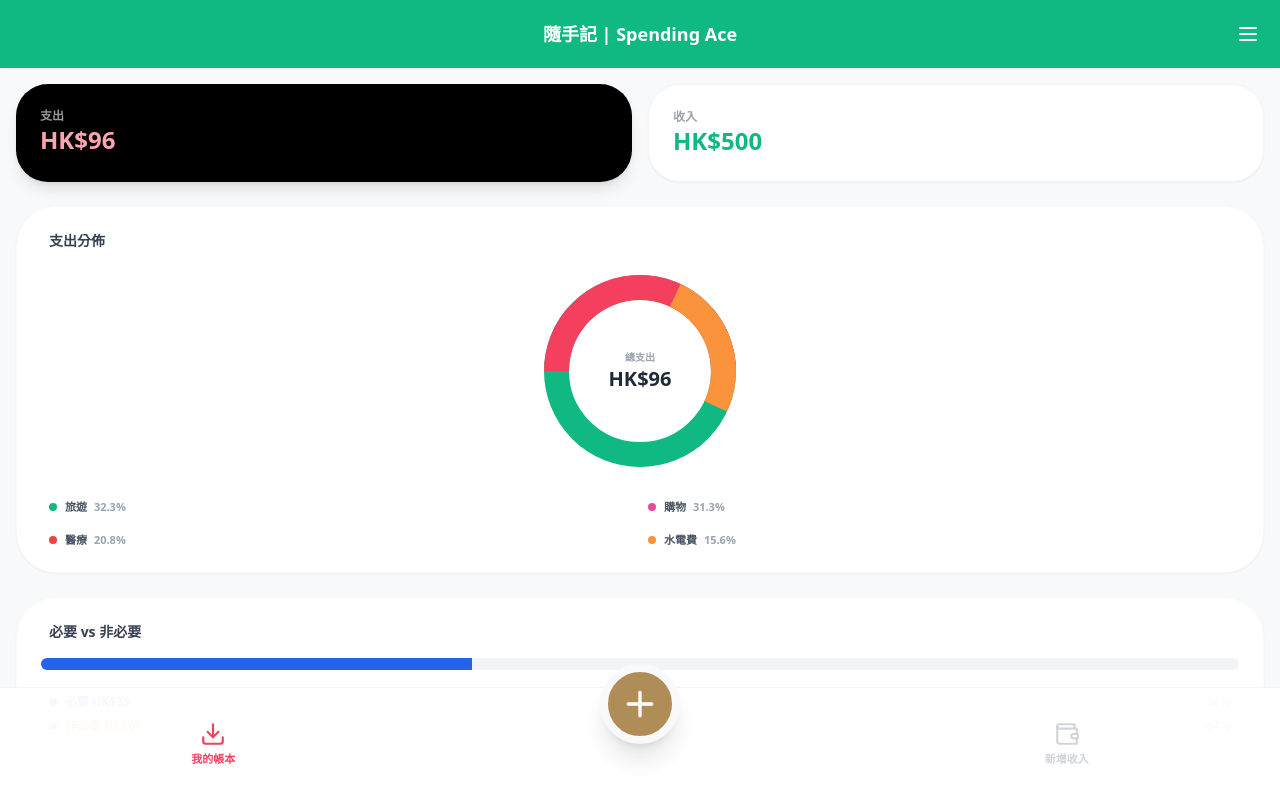
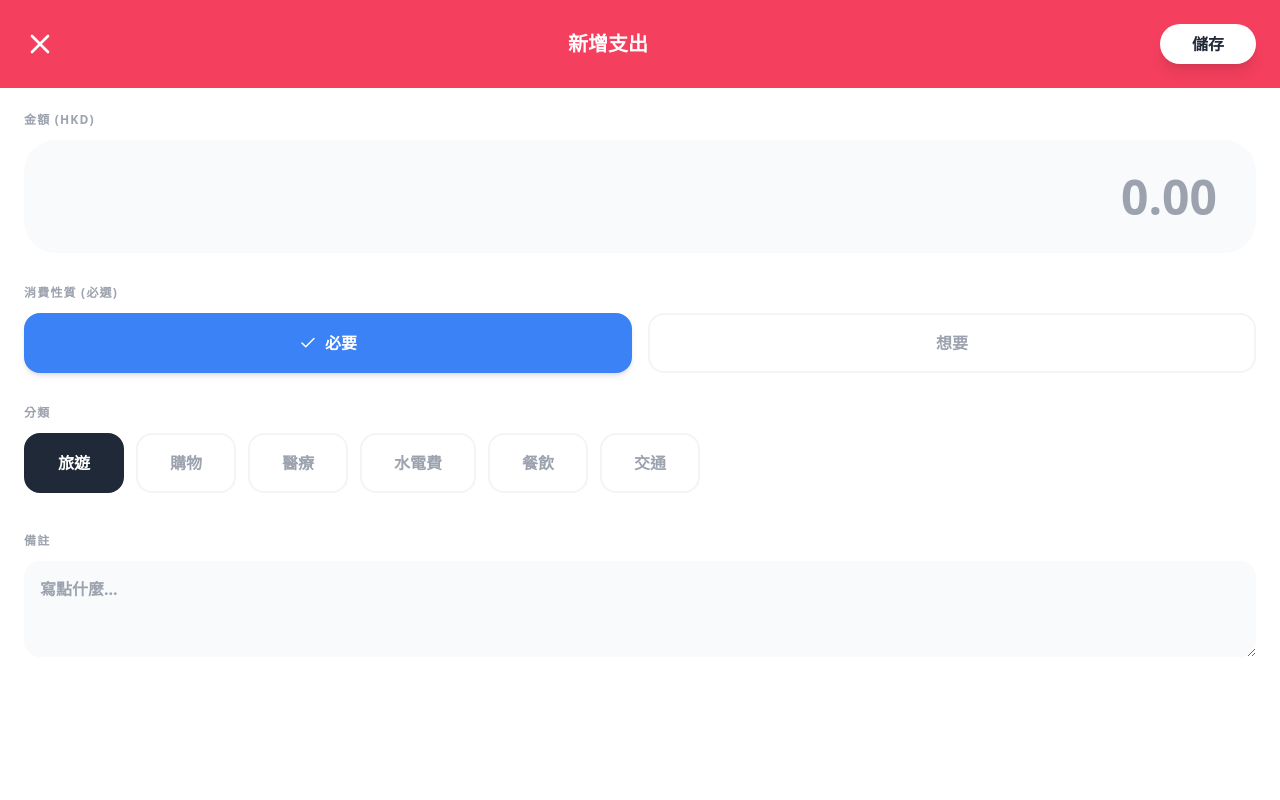
Before and after one commit to nattoisemobileai-max/mymoney, a React (Create React App) app: page / in a window 1280 px wide. Both pictures are taken after a click on the button 639 px from the left and 704 px from the top of the page. Shown: the top 800 px of the page. Built offline with nearby package versions, Linux system fonts and the light colour scheme.

Commit message:
Update App.js

```diff
--- a/src/App.js
+++ b/src/App.js
@@ -1,7 +1,7 @@
 import React, { useState } from 'react';
 import {
   Download, Wallet, Plus, X, ChevronLeft, Menu,
-  Trash2, TrendingUp, Globe, ChevronDown, ChevronUp
+  Trash2, TrendingUp, Globe, ChevronDown, ChevronUp, Check
 } from 'lucide-react';
 
 const App = () => {
@@ -11,187 +11,170 @@ const App = () => {
   const [showSettingsModal, setShowSettingsModal] = useState(false);
   const [selectedRecord, setSelectedRecord] = useState(null);
 
-  // 分類展開狀態
   const [expandExp, setExpandExp] = useState(false);
   const [expandInc, setExpandInc] = useState(false);
 
-  // 原始數據還原
+  // 表單數據狀態
+  const [formData, setFormData] = useState({
+    amount: '',
+    category: '旅遊',
+    nature: 'essential', // 'essential' (必要) or 'desire' (想要)
+    note: '',
+    date: '2026-05-04'
+  });
+
   const [currentSettings, setCurrentSettings] = useState({
     language: '繁體中文',
     appName: '隨手記 | Spending Ace',
-    expCategories: ['旅遊', '購物', '醫療', '水電費'],
-    incCategories: ['薪金', '獎金', 'ATM', '其他']
+    expCategories: ['旅遊', '購物', '醫療', '水電費', '餐飲', '交通'],
+    incCategories: ['薪金', '獎金', 'ATM', '投資收入']
   });
 
   const [records, setRecords] = useState([
-    { type: 'expense', amount: 31, category: '旅遊', id: 1, date: '2026-04-21', note: '機票' },
-    { type: 'expense', amount: 30, category: '購物', id: 2, date: '2026-04-21', note: '超市' },
-    { type: 'income', amount: 500, category: 'ATM', id: 5, date: '2026-04-21', note: '提款' }
+    { type: 'expense', amount: 31, category: '旅遊', nature: 'desire', id: 1, date: '2026-04-21' },
+    { type: 'income', amount: 500, category: 'ATM', nature: 'essential', id: 5, date: '2026-04-21' }
   ]);
 
-  const [newExpCat, setNewExpCat] = useState('');
-  const [newIncCat, setNewIncCat] = useState('');
+  const handleSave = () => {
+    if (!formData.amount || parseFloat(formData.amount) <= 0) {
+      alert("請輸入有效金額");
+      return;
+    }
+    const newRecord = {
+      ...formData,
+      type: inputType,
+      amount: Number(formData.amount),
+      id: Date.now()
+    };
+    setRecords([newRecord, ...records]);
+    setShowInputPage(false);
+    setFormData({ amount: '', category: '旅遊', nature: 'essential', note: '', date: '2026-05-04' });
+  };
 
   return (
     <div className="min-h-screen bg-[#F8F9FB] text-gray-900 pb-32 font-sans select-none overflow-x-hidden">
 
-      {/* Header - 標題還原 */}
+      {/* Header */}
       <div className="bg-emerald-500 text-white p-5 sticky top-0 z-50 flex justify-between items-center shadow-sm">
         <div className="w-10"></div>
         <h1 className="font-bold text-lg">{currentSettings.appName}</h1>
-        <button onClick={() => setShowSettingsModal(true)} className="w-10 flex justify-end active:scale-90 transition-transform"><Menu size={24} /></button>
+        <button onClick={() => setShowSettingsModal(true)} className="w-10 flex justify-end active:scale-90"><Menu size={24} /></button>
       </div>
 
-      {activeTab === 'home' && (
-        <main className="p-4 space-y-6">
-          {/* 1. 總覽卡片 */}
-          <div className="grid grid-cols-2 gap-4">
-            <div className="bg-black text-white p-6 rounded-[2rem] shadow-lg">
-              <p className="text-xs font-bold opacity-60 uppercase">支出</p>
-              <p className="text-2xl font-black text-rose-300">HK$96</p>
-            </div>
-            <div className="bg-white p-6 rounded-[2rem] border border-gray-100 shadow-sm">
-              <p className="text-xs font-bold text-gray-400 uppercase">收入</p>
-              <p className="text-2xl font-black text-emerald-500">HK$500</p>
-            </div>
+      {/* 主頁內容 (統計圖表) */}
+      {activeTab === 'home' && !showInputPage && (
+        <main className="p-4 space-y-6 animate-in fade-in">
+          {/* ... (此處保留之前的 Bar Chart 與環狀圖代碼，為簡潔隱藏) ... */}
+          <div className="bg-black text-white p-6 rounded-[2rem] shadow-lg">
+            <p className="text-xs font-bold opacity-60">總支出</p>
+            <p className="text-2xl font-black text-rose-300">HK$96</p>
           </div>
 
-          {/* 2. 支出分佈 (Donut Chart - image_4.png 核心) */}
-          <div className="bg-white p-6 rounded-[2.5rem] shadow-sm border border-gray-50">
-            <h3 className="text-sm font-black text-gray-700 mb-6 px-2">支出分佈</h3>
-            <div className="flex justify-center mb-8 relative">
-              {/* 這裡使用圓形容器模擬 image_4.png 的環狀圖 */}
-              <div className="w-48 h-48 rounded-full border-[25px] border-emerald-500 relative flex items-center justify-center">
-                <div className="absolute inset-[-25px] rounded-full border-[25px] border-transparent border-t-rose-500 border-l-rose-500 rotate-[45deg]"></div>
-                <div className="absolute inset-[-25px] rounded-full border-[25px] border-transparent border-r-orange-400 rotate-[-20deg]"></div>
-                <div className="text-center">
-                  <p className="text-[10px] text-gray-400 font-bold">總支出</p>
-                  <p className="text-xl font-black text-gray-800">HK$96</p>
+          <div className="space-y-4">
+            <h3 className="text-sm font-black text-gray-400 px-2 uppercase tracking-widest">Recent</h3>
+            {records.map(record => (
+              <div key={record.id} onClick={() => setSelectedRecord(record)} className="bg-white p-5 rounded-[1.8rem] flex justify-between items-center border border-gray-50 active:bg-gray-100">
+                <div className="flex items-center gap-4">
+                  <div className={`w-10 h-10 rounded-xl flex items-center justify-center ${record.type === 'expense' ? 'bg-rose-50 text-rose-500' : 'bg-emerald-50 text-emerald-500'}`}><TrendingUp size={18}/></div>
+                  <div>
+                    <p className="font-black text-gray-800 text-sm">{record.category}</p>
+                    <span className={`text-[9px] px-2 py-0.5 rounded-full font-bold ${record.nature === 'essential' ? 'bg-blue-100 text-blue-600' : 'bg-orange-100 text-orange-600'}`}>
+                      {record.nature === 'essential' ? '必要' : '想要'}
+                    </span>
+                  </div>
                 </div>
+                <p className={`font-black ${record.type === 'expense' ? 'text-rose-600' : 'text-emerald-600'}`}>HK${record.amount}</p>
               </div>
-            </div>
-            {/* 分類清單 */}
-            <div className="grid grid-cols-2 gap-4 px-2">
-              <div className="flex items-center gap-2">
-                <div className="w-2 h-2 rounded-full bg-emerald-500"></div>
-                <p className="text-[11px] font-bold text-gray-600">旅遊 <span className="text-gray-400 ml-1">32.3%</span></p>
-              </div>
-              <div className="flex items-center gap-2">
-                <div className="w-2 h-2 rounded-full bg-pink-500"></div>
-                <p className="text-[11px] font-bold text-gray-600">購物 <span className="text-gray-400 ml-1">31.3%</span></p>
-              </div>
-              <div className="flex items-center gap-2">
-                <div className="w-2 h-2 rounded-full bg-red-500"></div>
-                <p className="text-[11px] font-bold text-gray-600">醫療 <span className="text-gray-400 ml-1">20.8%</span></p>
-              </div>
-              <div className="flex items-center gap-2">
-                <div className="w-2 h-2 rounded-full bg-orange-400"></div>
-                <p className="text-[11px] font-bold text-gray-600">水電費 <span className="text-gray-400 ml-1">15.6%</span></p>
-              </div>
-            </div>
-          </div>
-
-          {/* 3. 必要 vs 非必要 (Progress Bar) */}
-          <div className="bg-white p-6 rounded-[2.5rem] shadow-sm border border-gray-50">
-            <h3 className="text-sm font-black text-gray-700 mb-4 px-2">必要 vs 非必要</h3>
-            <div className="w-full bg-gray-100 h-3 rounded-full overflow-hidden mb-6">
-              <div className="bg-blue-600 h-full w-[36%]"></div>
-            </div>
-            <div className="space-y-2 px-2">
-              <div className="flex justify-between text-xs font-black">
-                <span className="flex items-center gap-2 text-blue-600"><div className="w-2 h-2 rounded-full bg-blue-600"></div> 必要 HK$35</span>
-                <span className="text-gray-400">36%</span>
-              </div>
-              <div className="flex justify-between text-xs font-black">
-                <span className="flex items-center gap-2 text-orange-400"><div className="w-2 h-2 rounded-full bg-orange-400"></div> 非必要 HK$61</span>
-                <span className="text-gray-400">64%</span>
-              </div>
-            </div>
-          </div>
-
-          {/* 4. 每日概覽 (Bar Chart還原 - image_4.png 底部) */}
-          <div className="bg-white p-6 rounded-[2.5rem] shadow-sm border border-gray-50">
-            <div className="flex justify-between items-center mb-6 px-2">
-              <h3 className="text-sm font-black text-gray-700">每日概覽</h3>
-              <div className="flex gap-4 text-[9px] font-bold">
-                <span className="flex items-center gap-1 text-rose-500"><div className="w-2 h-2 rounded-full bg-rose-500"></div> 支出</span>
-                <span className="flex items-center gap-1 text-emerald-500"><div className="w-2 h-2 rounded-full bg-emerald-500"></div> 收入</span>
-              </div>
-            </div>
-            <div className="h-24 flex items-end justify-around gap-2 px-2">
-              {/* 渲染雙柱狀圖 */}
-              {[30, 80, 45, 60].map((h, i) => (
-                <div key={i} className="flex gap-1 items-end h-full">
-                  <div className="w-4 bg-rose-400 rounded-t-sm" style={{ height: `${h-15}%` }}></div>
-                  <div className="w-4 bg-emerald-500 rounded-t-sm" style={{ height: `${h}%` }}></div>
-                </div>
-              ))}
-            </div>
+            ))}
           </div>
         </main>
       )}
 
-      {/* 設定 Modal - 實作摺疊分類 */}
-      {showSettingsModal && (
-        <div className="fixed inset-0 bg-black/60 z-[110] flex justify-end backdrop-blur-sm">
-          <div className="bg-white w-5/6 max-w-sm h-full p-8 flex flex-col shadow-2xl animate-in slide-in-from-right">
-            <div className="flex justify-between items-center mb-10"><h2 className="text-2xl font-black">系統設定</h2><button onClick={() => setShowSettingsModal(false)}><X size={32} /></button></div>
-            <div className="space-y-6 flex-1 overflow-y-auto pr-2 no-scrollbar">
-              <section className="bg-gray-50 p-4 rounded-2xl mb-4">
-                <label className="text-[10px] font-black text-gray-400 mb-4 block uppercase flex items-center gap-2"><Globe size={14}/> Language / 語言</label>
-                <div className="grid grid-cols-2 gap-2">
-                  {['繁體中文', 'English', '日本語', 'Español', 'Deutsch'].map(lang => (
-                    <button key={lang} onClick={() => setCurrentSettings({...currentSettings, language: lang})} className={`p-2 rounded-xl border-2 font-bold text-[10px] transition-all ${currentSettings.language === lang ? 'border-emerald-500 bg-emerald-50 text-emerald-600' : 'border-gray-200 bg-white text-gray-400'}`}>{lang}</button>
-                  ))}
-                </div>
-              </section>
+      {/* 新增支出/收入頁面 (修復後的彈出層) */}
+      {showInputPage && (
+        <div className="fixed inset-0 bg-white z-[200] flex flex-col animate-in slide-in-from-bottom duration-300">
+          <div className={`${inputType === 'expense' ? 'bg-rose-500' : 'bg-blue-500'} p-6 text-white flex justify-between items-center`}>
+            <button onClick={() => setShowInputPage(false)}><X size={32} /></button>
+            <span className="text-xl font-black">{inputType === 'expense' ? '新增支出' : '新增收入'}</span>
+            <button onClick={handleSave} className="bg-white text-gray-800 px-8 py-2 rounded-full font-black shadow-lg active:scale-95">儲存</button>
+          </div>
 
-              {/* 支出分類 - Tree/摺疊邏輯 */}
-              <section className="border-b border-gray-100 pb-2">
-                <button onClick={() => setExpandExp(!expandExp)} className="w-full flex justify-between items-center py-3">
-                  <span className="font-black text-gray-700">支出分類管理</span>
-                  {expandExp ? <ChevronUp size={20}/> : <ChevronDown size={20}/>}
+          <div className="flex-1 overflow-y-auto p-6 space-y-8">
+            {/* 金額輸入 */}
+            <section>
+              <label className="text-xs font-black text-gray-400 mb-3 block uppercase tracking-widest">金額 (HKD)</label>
+              <input
+                type="number"
+                value={formData.amount}
+                onChange={(e) => setFormData({...formData, amount: e.target.value})}
+                placeholder="0.00"
+                className="w-full bg-gray-50 border-none p-6 rounded-[2rem] text-5xl font-black text-right focus:ring-2 focus:ring-rose-500 outline-none"
+              />
+            </section>
+
+            {/* 必要 & 想要 (你要求的新功能) */}
+            <section>
+              <label className="text-xs font-black text-gray-400 mb-3 block uppercase tracking-widest">消費性質 (必選)</label>
+              <div className="flex gap-4">
+                <button
+                  onClick={() => setFormData({...formData, nature: 'essential'})}
+                  className={`flex-1 py-4 rounded-2xl font-black flex items-center justify-center gap-2 border-2 transition-all ${formData.nature === 'essential' ? 'bg-blue-500 text-white border-blue-500 shadow-md' : 'bg-white text-gray-400 border-gray-100'}`}
+                >
+                  {formData.nature === 'essential' && <Check size={18}/>} 必要
                 </button>
-                {expandExp && (
-                  <div className="space-y-2 mt-2 pb-4 animate-in slide-in-from-top-2">
-                    {currentSettings.expCategories.map(cat => (
-                      <div key={cat} className="flex justify-between bg-white border border-gray-100 p-3 rounded-xl text-xs font-bold shadow-sm">{cat}<Trash2 size={16} className="text-rose-400" onClick={() => setCurrentSettings({...currentSettings, expCategories: currentSettings.expCategories.filter(c => c !== cat)})}/></div>
-                    ))}
-                    <div className="flex gap-2 pt-2"><input type="text" value={newExpCat} onChange={e=>setNewExpCat(e.target.value)} placeholder="新分類..." className="flex-1 bg-gray-50 p-3 rounded-xl text-xs font-bold outline-none focus:border-emerald-500"/><button onClick={()=>{if(newExpCat){setCurrentSettings({...currentSettings, expCategories:[...currentSettings.expCategories, newExpCat]}); setNewExpCat('')}}} className="bg-emerald-500 text-white px-5 rounded-xl font-black">+</button></div>
-                  </div>
-                )}
-              </section>
+                <button
+                  onClick={() => setFormData({...formData, nature: 'desire'})}
+                  className={`flex-1 py-4 rounded-2xl font-black flex items-center justify-center gap-2 border-2 transition-all ${formData.nature === 'desire' ? 'bg-orange-400 text-white border-orange-400 shadow-md' : 'bg-white text-gray-400 border-gray-100'}`}
+                >
+                  {formData.nature === 'desire' && <Check size={18}/>} 想要
+                </button>
+              </div>
+            </section>
 
-              {/* 收入分類 - Tree/摺疊邏輯 */}
-              <section className="border-b border-gray-100 pb-2">
-                <button onClick={() => setExpandInc(!expandInc)} className="w-full flex justify-between items-center py-3">
-                  <span className="font-black text-gray-700">收入分類管理</span>
-                  {expandInc ? <ChevronUp size={20}/> : <ChevronDown size={20}/>}
-                </button>
-                {expandInc && (
-                  <div className="space-y-2 mt-2 pb-4 animate-in slide-in-from-top-2">
-                    {currentSettings.incCategories.map(cat => (
-                      <div key={cat} className="flex justify-between bg-white border border-gray-100 p-3 rounded-xl text-xs font-bold shadow-sm">{cat}<Trash2 size={16} className="text-blue-400" onClick={() => setCurrentSettings({...currentSettings, incCategories: currentSettings.incCategories.filter(c => c !== cat)})}/></div>
-                    ))}
-                    <div className="flex gap-2 pt-2"><input type="text" value={newIncCat} onChange={e=>setNewIncCat(e.target.value)} placeholder="新分類..." className="flex-1 bg-gray-50 p-3 rounded-xl text-xs font-bold outline-none focus:border-blue-500"/><button onClick={()=>{if(newIncCat){setCurrentSettings({...currentSettings, incCategories:[...currentSettings.incCategories, newIncCat]}); setNewIncCat('')}}} className="bg-blue-500 text-white px-5 rounded-xl font-black">+</button></div>
-                  </div>
-                )}
-              </section>
-            </div>
-            <button onClick={() => setShowSettingsModal(false)} className="w-full py-5 bg-black text-white rounded-[2.5rem] text-xl font-black mt-10 active:scale-95 transition-all">完成</button>
+            {/* 分類選擇 */}
+            <section>
+              <label className="text-xs font-black text-gray-400 mb-3 block uppercase tracking-widest">分類</label>
+              <div className="flex gap-3 overflow-x-auto no-scrollbar pb-2">
+                {(inputType === 'expense' ? currentSettings.expCategories : currentSettings.incCategories).map(cat => (
+                  <button
+                    key={cat}
+                    onClick={() => setFormData({...formData, category: cat})}
+                    className={`px-8 py-4 rounded-2xl border-2 whitespace-nowrap font-black transition-all ${formData.category === cat ? 'border-gray-800 bg-gray-800 text-white' : 'border-gray-100 text-gray-400'}`}
+                  >
+                    {cat}
+                  </button>
+                ))}
+              </div>
+            </section>
+
+            {/* 備註 */}
+            <section>
+              <label className="text-xs font-black text-gray-400 mb-3 block uppercase tracking-widest">備註</label>
+              <textarea
+                value={formData.note}
+                onChange={(e) => setFormData({...formData, note: e.target.value})}
+                placeholder="寫點什麼..."
+                className="w-full bg-gray-50 border-none p-4 rounded-2xl h-24 font-bold outline-none focus:ring-2 focus:ring-gray-200"
+              />
+            </section>
           </div>
         </div>
       )}
 
       {/* 底部導航 */}
       <nav className="fixed bottom-0 left-0 right-0 bg-white/95 border-t border-gray-100 flex justify-around items-center py-4 z-40">
-        <button onClick={() => setActiveTab('home')} className={`flex flex-col items-center w-1/3 ${activeTab === 'home' ? 'text-rose-500' : 'text-gray-300'}`}>
+        <button onClick={() => {setActiveTab('home'); setShowInputPage(false);}} className={`flex flex-col items-center w-1/3 ${activeTab === 'home' && !showInputPage ? 'text-rose-500' : 'text-gray-300'}`}>
           <Download size={26}/><span className="text-[11px] mt-1 font-black">我的帳本</span>
         </button>
         <div className="relative -top-10 w-1/3 flex justify-center">
-          <button onClick={() => { setInputType('expense'); setShowInputPage(true); }} className="bg-[#B08D57] w-20 h-20 rounded-full flex items-center justify-center text-white shadow-xl border-[8px] border-[#F8F9FB] active:scale-90 transition-all"><Plus size={40} /></button>
+          <button
+            onClick={() => { setInputType('expense'); setShowInputPage(true); }}
+            className="bg-[#B08D57] w-20 h-20 rounded-full flex items-center justify-center text-white shadow-xl border-[8px] border-[#F8F9FB] active:scale-90 transition-all"
+          >
+            <Plus size={40} />
+          </button>
         </div>
-        <button onClick={() => { setInputType('income'); setShowInputPage(true); }} className="flex flex-col items-center w-1/3 text-gray-300">
+        <button onClick={() => { setInputType('income'); setShowInputPage(true); }} className={`flex flex-col items-center w-1/3 ${showInputPage && inputType === 'income' ? 'text-blue-500' : 'text-gray-300'}`}>
           <Wallet size={26}/><span className="text-[11px] mt-1 font-black">新增收入</span>
         </button>
       </nav>
```
